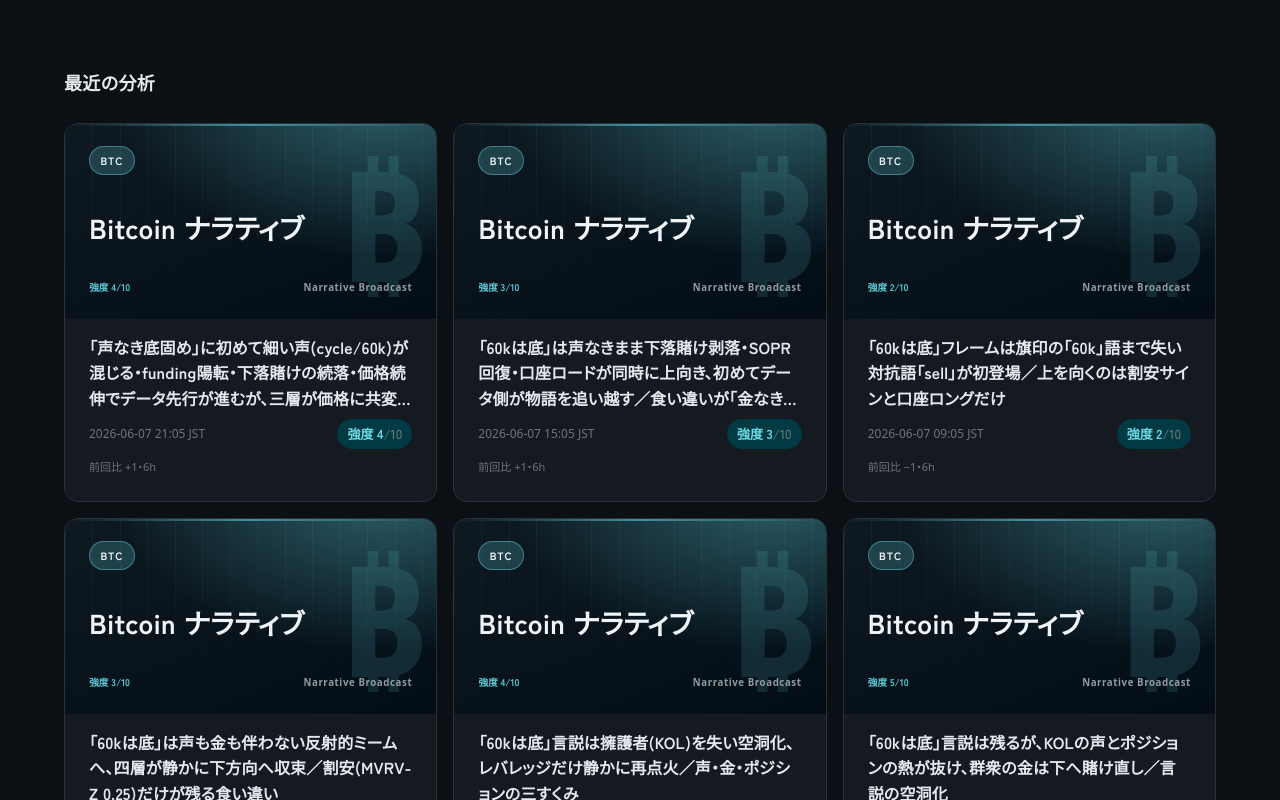
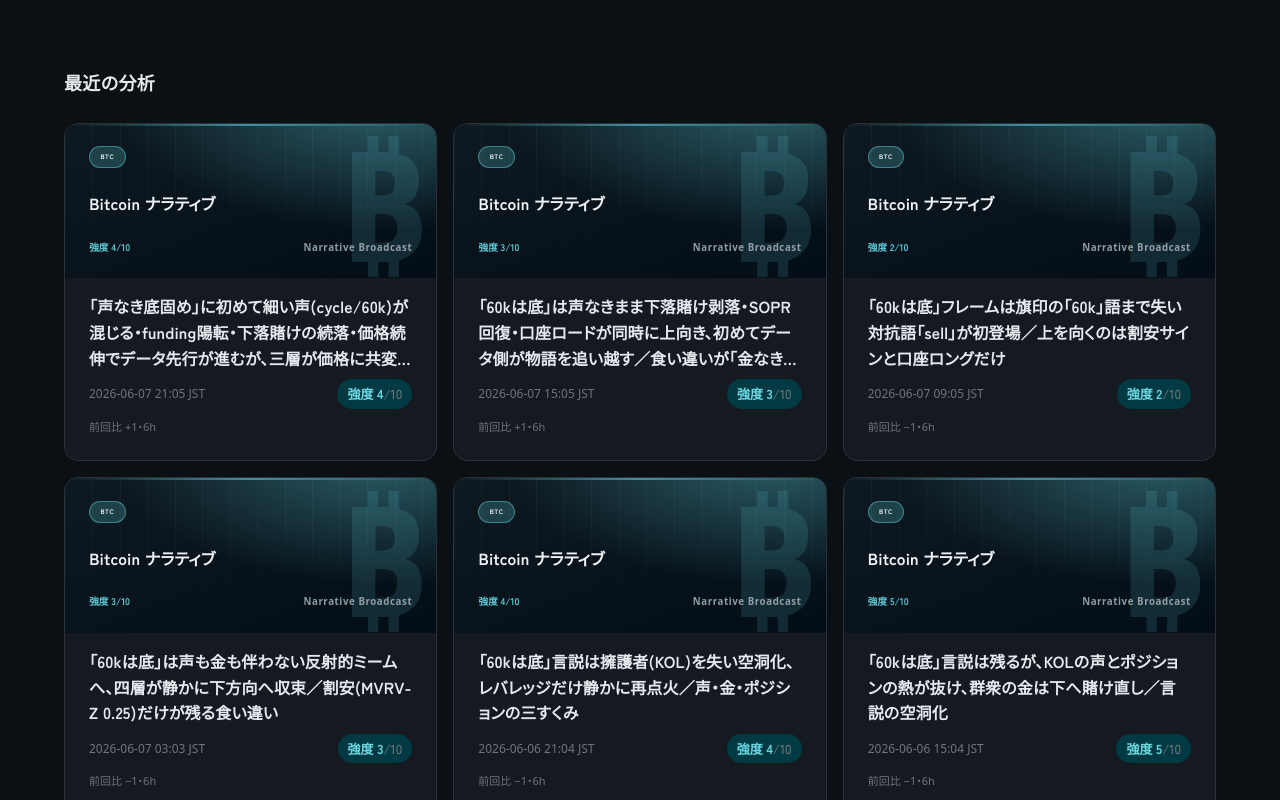
Before and after one commit to KEISUKE-MYPC/narrative-broadcast, a Next.js app: page / in a window 1280 px wide. Shown: the part 940-1740 px from the top of the page. Built offline with nearby package versions, Linux system fonts and the light colour scheme; a web font is replaced by a local one.

Commit message:
Update globals.css

```diff
--- a/app/globals.css
+++ b/app/globals.css
@@ -241,7 +241,7 @@ a { color: inherit; text-decoration: none; }
 .eyecatch {
   position: relative; isolation: isolate;
   container-type: inline-size;
-  aspect-ratio: 1200 / 630; width: 100%; overflow: hidden;
+  aspect-ratio: 1200 / 500; width: 100%; overflow: hidden;
   padding: 6% 6.5%;
   background:
     radial-gradient(120% 135% at 86% -12%,
@@ -270,7 +270,7 @@ a { color: inherit; text-decoration: none; }
 }
 .ec-chip {
   align-self: start; justify-self: start;
-  font-family: var(--font-head); font-weight: 700; font-size: 3.3cqw; letter-spacing: 0.1em;
+  font-family: var(--font-head); font-weight: 700; font-size: 2cqw; letter-spacing: 0.1em;
   color: var(--on-ink);
   background: color-mix(in oklch, var(--ec-accent) 24%, transparent);
   border: 1px solid color-mix(in oklch, var(--ec-accent) 48%, transparent);
@@ -278,7 +278,7 @@ a { color: inherit; text-decoration: none; }
 }
 .ec-label {
   align-self: center; margin: 0;
-  font-family: var(--font-head); font-weight: 700; font-size: 8.5cqw; line-height: 1.25;
+  font-family: var(--font-head); font-weight: 700; font-size: 5cqw; line-height: 1.25;
   letter-spacing: 0.01em; color: var(--on-ink); text-wrap: balance;
 }
 .ec-foot {
```
